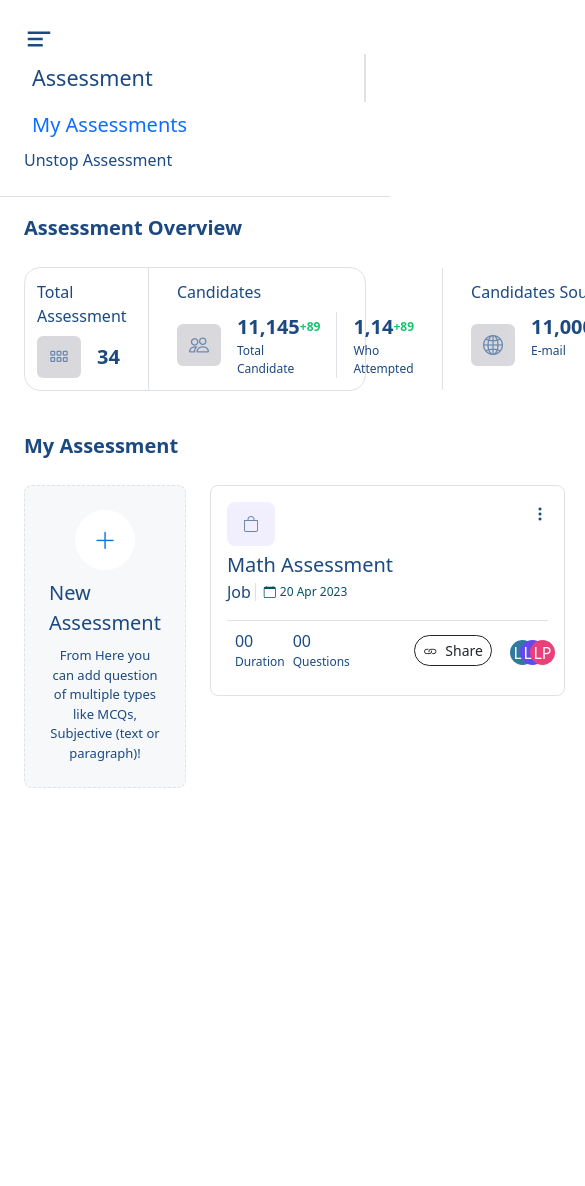
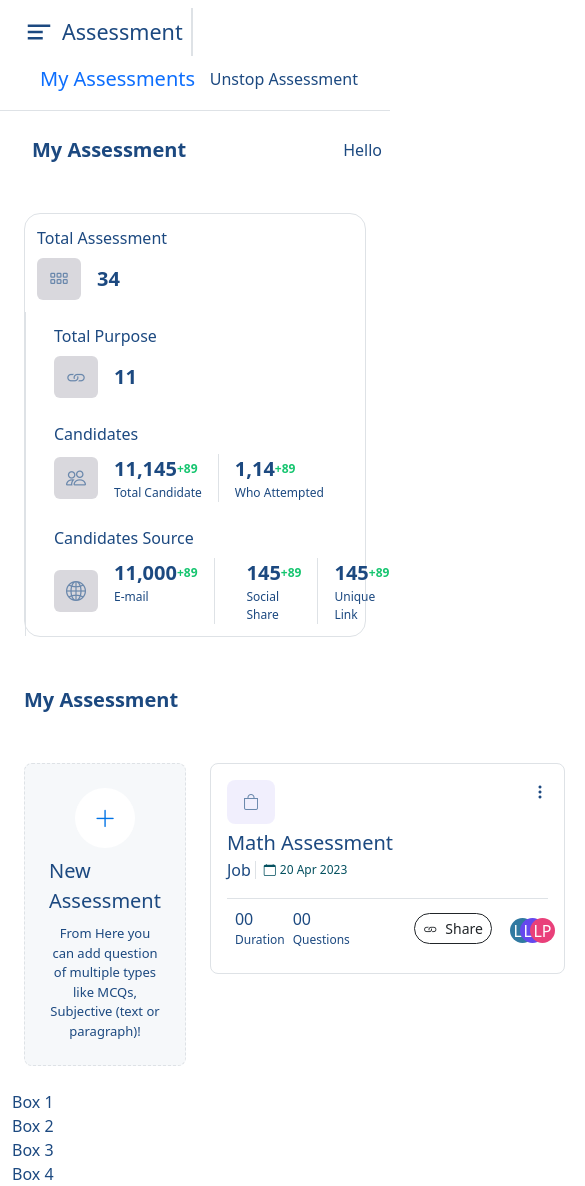
Before and after one commit to aaru2599/Unstop-Assignment, a React (Vite) app: page / in a window 390 px wide. Shown: the top 1186 px of the page, 585 px wide, since content can reach past the window. Before the commit the page ends 844 px from the top, so only its background shows below. Built offline with nearby package versions, Linux system fonts and the light colour scheme.

Commit message:
Implementing mobile view

```diff
--- a/src/Components/Assisment/AssessmentCss.css
+++ b/src/Components/Assisment/AssessmentCss.css
@@ -1,8 +1,8 @@
 @media (max-width: 768px) {
-    .assessment-cls {
+    /* .assessment-cls { */
         /* /* padding: calc(1.325rem + 0.9vw); */
-        font-size: 4rem !important;
+        /* font-size: 4rem !important;  */
 
         /* 1.125rem is small enough, so RFS won't rescale this */
-    }
+    /* } */
 }
--- a/src/Components/Assisment/AssessmentPage.jsx
+++ b/src/Components/Assisment/AssessmentPage.jsx
@@ -64,46 +64,58 @@ const AssessmentPage = () => {
     console.log(isMobAndTab);
     return (
         <div className="bg-white w-100 " style={{ color: "#1c4980" }}>
-            <div>
 
-                {/* <div class="d-lg-none">hide on lg and wider screens</div> */}
-                {/* <div class="d-none d-lg-block">hide on screens smaller than lg</div> */}
-            </div>
 
-            <div className="d-lg-flex p-4 border-bottom  align-items-center">
-                <div className=" d-sm-block  lg-fs-4 d-lg-none" type="button" data-bs-toggle="offcanvas" data-bs-target="#offcanvasScrolling" aria-controls="offcanvasScrolling"><LeftDashboard />
-                    <div class="offcanvas offcanvas-start" data-bs-scroll="true" data-bs-backdrop="false" tabindex="-1" id="offcanvasScrolling" aria-labelledby="offcanvasScrollingLabel">
-                        <div class="offcanvas-header">
-                            <Navigation />
+            <div className=" px-4 py-2 border-bottom  align-items-center">
+
+                <div className="d-lg-flex d-md-flex ">
+                    <div className=" d-flex align-items-center">
+                        <div className="d-md-none " type="button" data-bs-toggle="offcanvas" data-bs-target="#offcanvasScrolling" aria-controls="offcanvasScrolling">
+                            <LeftDashboard />
                         </div>
+                        <div className="fs-4  p-2 border-end border-2 border-sm-end-0 assessment-cls   fw-medium">Assessment</div>
 
                     </div>
+                    <div className="d-flex p-2 p align-items-center justify-content-between">
+                        <div className="fs-5 px-2 d-sm-flex d-lg-block     text-primary">My Assessments</div>
+                        <div className="d-sm-block d-md-none">Unstop Assessment</div>
+                    </div>
                 </div>
-                <div className="fs-4  p-2 border-end border-2 assessment-cls   fw-medium">Assessment</div>
-                <div >
-                    <div className="fs-5  d-sm-block d-lg-none    p-2 text-primary">My Assessments</div>
-                    <div className="d-sm-block d-lg-none">Unstop Assessment</div>
+                <div class="offcanvas offcanvas-start" data-bs-scroll="true" data-bs-backdrop="false" tabindex="-1" id="offcanvasScrolling" aria-labelledby="offcanvasScrollingLabel">
+                    <div class="offcanvas-header">
+                        <Navigation />
+                    </div>
+
                 </div>
             </div>
-            <AssessmentHeading data={"Assessment Overview"} />
+            <div>
+                <div className="d-none   d-md-block ">
+                    <AssessmentHeading data={"Assessment Overview"} />
+                </div>
+                <div className=" d-flex justify-content-between align-items-center px-2 d-md-none">
+                    <AssessmentHeading data={"My Assessment"} />
+                    <div>Hello</div>
+                </div>
+            </div>
             <div className="p-4">
-                <div className="">
-                    <div className="d-flex justify-content-between rounded-4 border-1   border">
-                        <div className="p-2 " >
+                <div className="container">
+                    <div className="d-flex flex-wrap justify-content-between rounded-4 border-1 row border">
+                        <div className="p-2 col-md-3 col-sm-6 order-md-1 order-sm-1">
                             <AssessmentOverview data={allData.data1} />
                         </div>
-                        <div className=" border-start px-4 py-2 ">
+                        <div className="col-md-3 col-sm-6 order-md-4 order-sm-2 border-start px-4 py-2">
+                            <AssessmentOverview data={allData.data4} />
+                        </div>
+                        <div className="col-md-6 col-sm-12 order-md-2 order-sm-3 border-start px-4 py-2">
                             <AssessmentOverview data={allData.data2} />
                         </div>
-                        <div className="border-start px-4 py-2 ">
+                        <div className="col-md-12 col-sm-12 order-md-3 order-sm-4 border-start px-4 py-2">
                             <AssessmentOverview data={allData.data3} />
                         </div>
-                        <div className=" border-start px-4 py-2">
-                            <AssessmentOverview data={allData.data4} />
-                        </div>
-
                     </div>
                 </div>
+
+
             </div>
             <div >
                 <AssessmentHeading data={"My Assessment"} />
@@ -112,6 +124,17 @@ const AssessmentPage = () => {
             <div>
                 <MyAssessments />
             </div>
+
+            <div>
+                <div class="container">
+                    <div class="row">
+                        <div class="col-md-3 col-sm-6 order-md-1">Box 1</div>
+                        <div class="col-md-3 col-sm-6 order-md-3 order-sm-4">Box 2</div>
+                        <div class="col-md-3 col-sm-6 order-md-4 order-sm-3">Box 3</div>
+                        <div class="col-md-3 col-sm-6 order-md-2 order-sm-2">Box 4</div>
+                    </div>
+                </div>
+            </div>
         </div>
 
     )
--- a/src/Components/Assisment/Atoms/AssessmentHeading.jsx
+++ b/src/Components/Assisment/Atoms/AssessmentHeading.jsx
@@ -4,7 +4,7 @@ const AssessmentHeading = ({data}) => {
     console.log("data",data);
   return (
 
-        <div className="fw-semibold pt-3 px-4 fs-5" >{data}
+        <div className="fw-semibold  p-4 fs-5" >{data}
 
         </div>
 
--- a/src/Components/Navigation/MainPath.jsx
+++ b/src/Components/Navigation/MainPath.jsx
@@ -6,7 +6,7 @@ import AssessmentPage from '../Assisment/AssessmentPage'
 const MainPath = () => {
   // const isMobAndTab = useMediaQuery({ query: 'max-width:"768px"' });
   const isMobAndTab = useMediaQuery({
-    query: '(max-width: 765px)'
+    query: '(max-width: 768px)'
   })
   return (
     <div>
```
